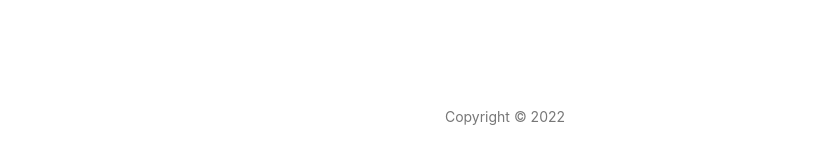
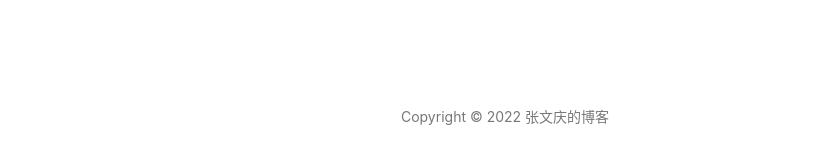
Before and after one commit to Turing-bot/Blog, a Jekyll site: the page built from index.html, in a window 1280 px wide and 900 px high, scrolled down 947 px. Shown: the part 680-844 px from the top of the window, without its empty margins (135-949 px from the left). Built offline with Jekyll 4.4.1, drawn with Linux system fonts in a browser that asks for light colours; nearby versions of some CDN libraries; the list of posts is cut into pages by our own code; comment, search, counter and statistics services are not loaded.

Commit message:
update blog

```diff
--- a/_config.yml
+++ b/_config.yml
@@ -1,10 +1,10 @@
 # Site settings
-title:
+title: ''
 SEOTitle: 张文庆的博客 | web apps, programming talk, and random thoughts
 header-img: img/head-bg/home.png
 email: 6199599@gmail.com
 description: 'web apps, programming talk, and random thoughts'
-keyword: ''
+keyword: '张文庆的博客'
 url: 'https://z0p.github.io/' # your host, for absolute URL
 baseurl: '' # for example, '/blog' if your blog hosted on 'host/blog'
 
--- a/_includes/footer.html
+++ b/_includes/footer.html
@@ -4,7 +4,7 @@
         <div class="row">
             <div class="col-lg-8 col-lg-offset-2 col-md-10 col-md-offset-1">
                 <p class="copyright text-muted">
-                    Copyright &copy; {{ site.time | date: '%Y' }} {{ site.title }}
+                    Copyright &copy; {{ site.time | date: '%Y' }} {{ site.keyword }}
                 </p>
             </div>
         </div>
```
Also changed, not shown: img/head-bg/home.png.
